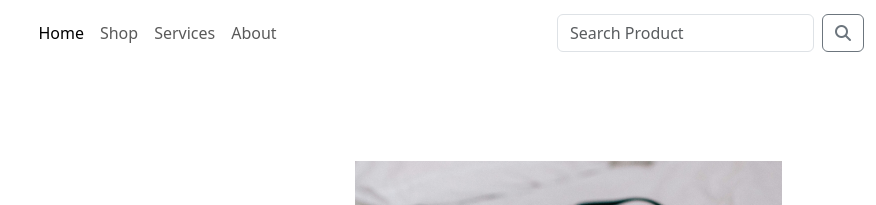
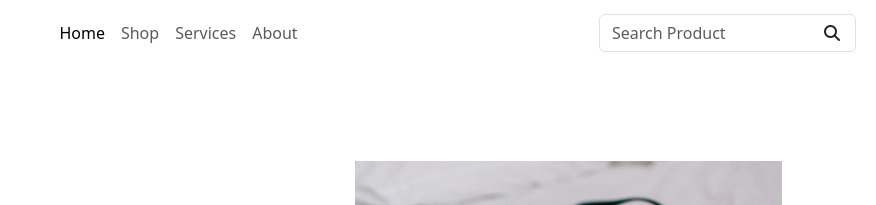
Before and after one commit to Onadotun/Digiplus, a plain HTML site: page index.html in a window 1280 px wide. Shown: the top 205 px of the page, 404-1280 px from the left. Drawn offline with nearby package versions, Linux system fonts and the light colour scheme.

Commit message:
Digiplus landing page

```diff
--- a/index.html
+++ b/index.html
@@ -78,14 +78,18 @@
             </ul>
           </div>
 
-          <form class="d-flex">
+          <form class="d-flex position-relative">
             <input
               class="form-control me-2"
               type="search"
               placeholder="Search Product"
               aria-label="Search"
             />
-            <button class="btn btn-outline-secondary" type="submit">
+            <button
+              class="btn position-absolute"
+              style="left: 80%"
+              type="submit"
+            >
               <i class="fa-solid fa-magnifying-glass"></i>
             </button>
           </form>
```
